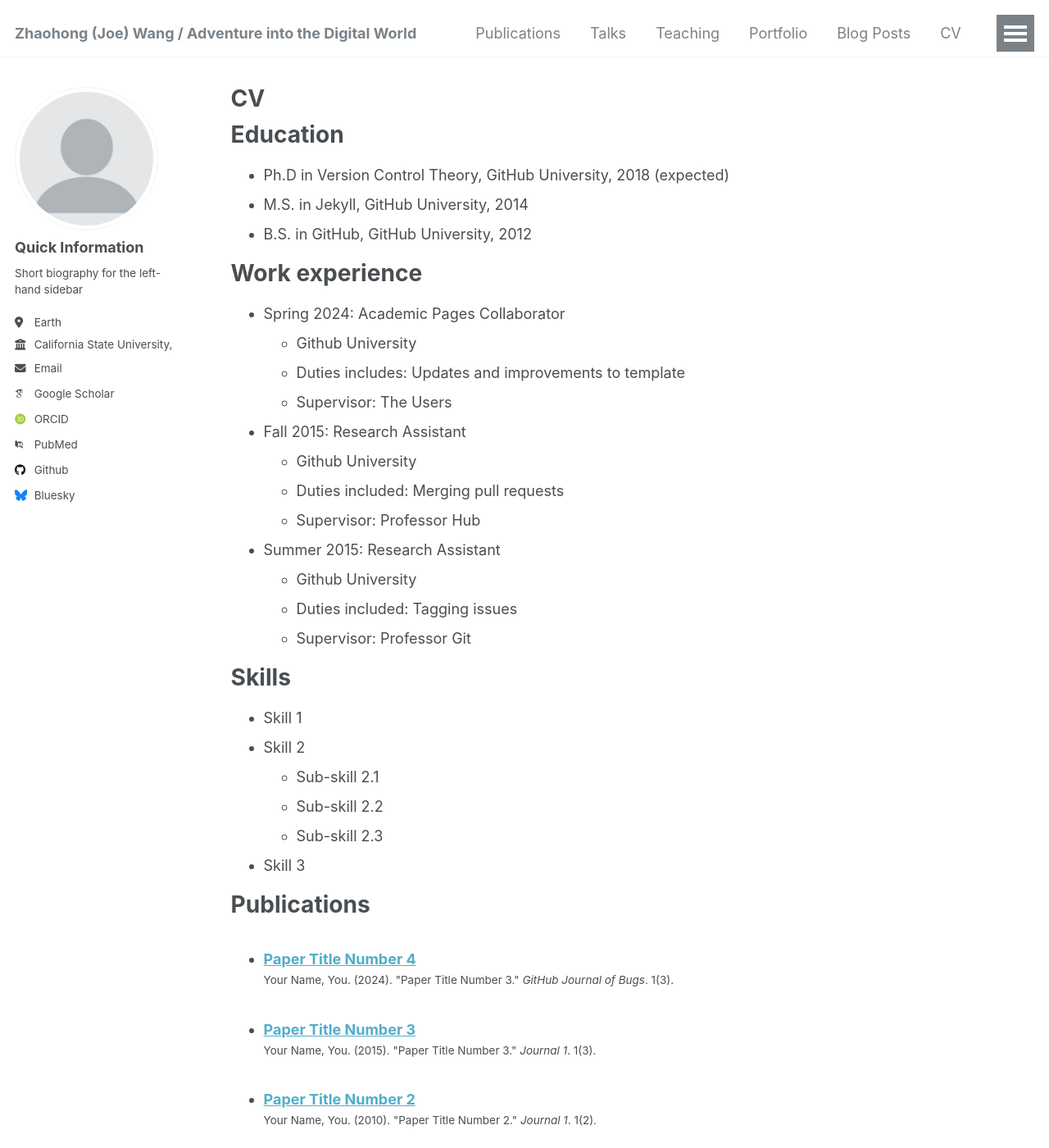
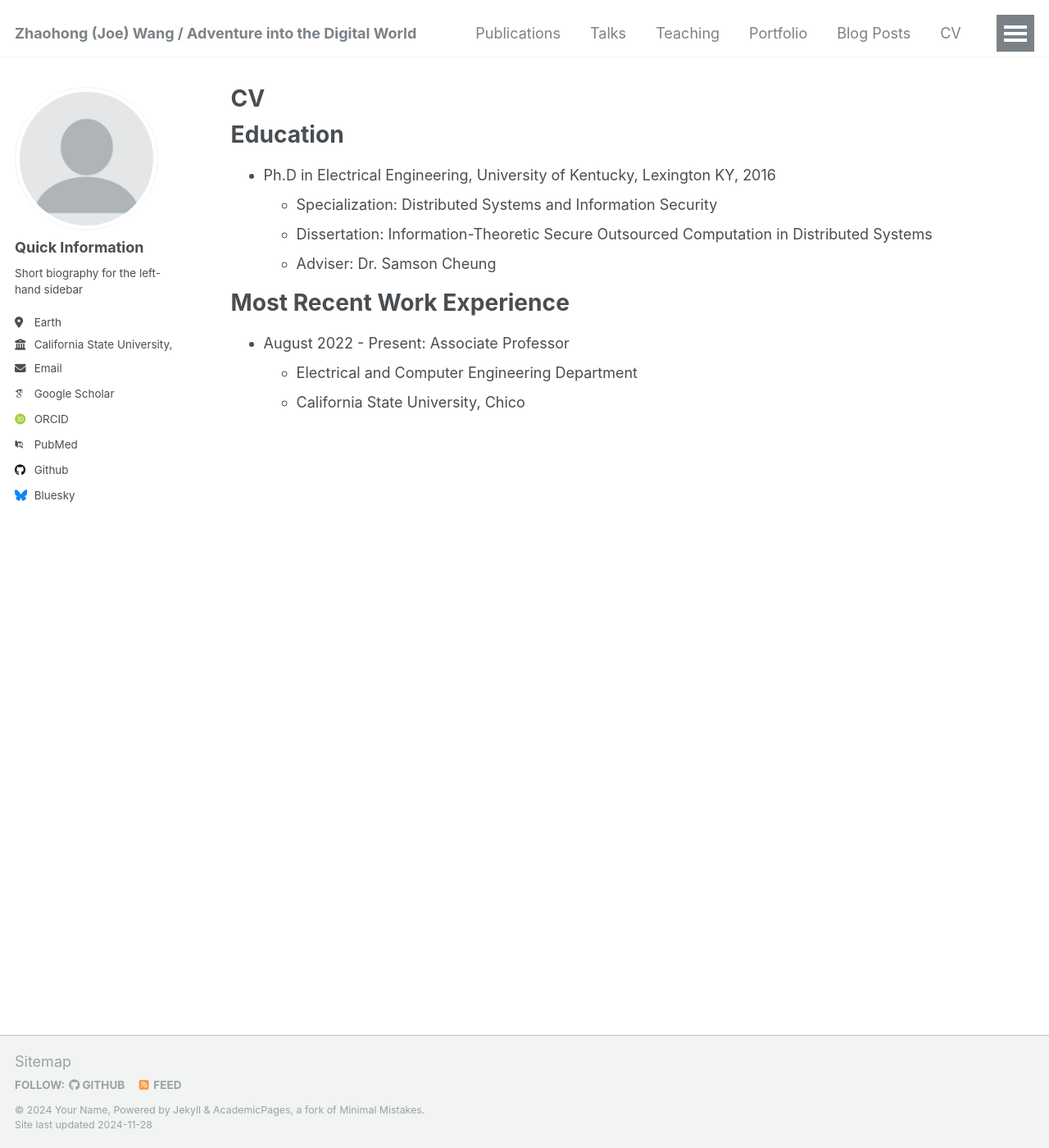
Before and after one commit to ciphermpcJoe/ciphermpcjoe.github.io, a Jekyll site: the page built from _pages/cv.md, in a window 1280 px wide and 1400 px high. Shown: the whole window at 82% size. Built offline with Jekyll 4.4.1, drawn with Linux system fonts in a browser that asks for light colours; some web fonts are replaced; some of the changed text lies outside the part shown.

Commit message:
CV Update

```diff
--- a/_pages/cv.md
+++ b/_pages/cv.md
@@ -11,54 +11,13 @@ redirect_from:
 
 Education
 ======
-* Ph.D in Version Control Theory, GitHub University, 2018 (expected)
-* M.S. in Jekyll, GitHub University, 2014
-* B.S. in GitHub, GitHub University, 2012
+* Ph.D in Electrical Engineering, University of Kentucky, Lexington KY, 2016
+  * Specialization: Distributed Systems and Information Security
+  * Dissertation: Information-Theoretic Secure Outsourced Computation in Distributed Systems
+  * Adviser: Dr. Samson Cheung
 
-Work experience
+Most Recent Work Experience
 ======
-* Spring 2024: Academic Pages Collaborator
-  * Github University
-  * Duties includes: Updates and improvements to template
-  * Supervisor: The Users
-
-* Fall 2015: Research Assistant
-  * Github University
-  * Duties included: Merging pull requests
-  * Supervisor: Professor Hub
-
-* Summer 2015: Research Assistant
-  * Github University
-  * Duties included: Tagging issues
-  * Supervisor: Professor Git
-
-Skills
-======
-* Skill 1
-* Skill 2
-  * Sub-skill 2.1
-  * Sub-skill 2.2
-  * Sub-skill 2.3
-* Skill 3
-
-Publications
-======
-  <ul>{% for post in site.publications reversed %}
-    {% include archive-single-cv.html %}
-  {% endfor %}</ul>
-
-Talks
-======
-  <ul>{% for post in site.talks reversed %}
-    {% include archive-single-talk-cv.html  %}
-  {% endfor %}</ul>
-
-Teaching
-======
-  <ul>{% for post in site.teaching reversed %}
-    {% include archive-single-cv.html %}
-  {% endfor %}</ul>
-
-Service and leadership
-======
-* Currently signed in to 43 different slack teams
+* August 2022 - Present: Associate Professor
+  * Electrical and Computer Engineering Department
+  * California State University, Chico
```
